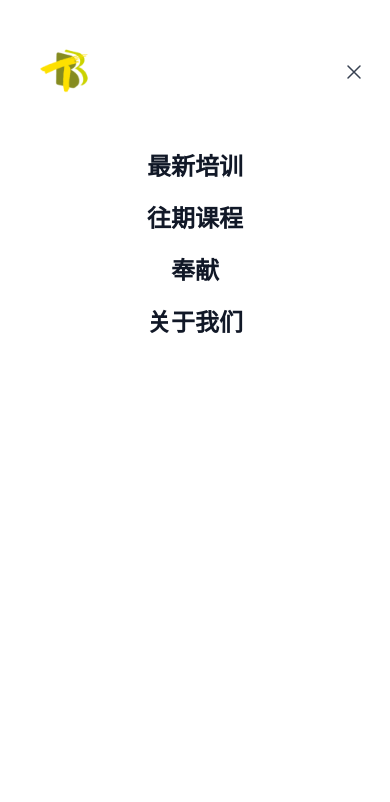
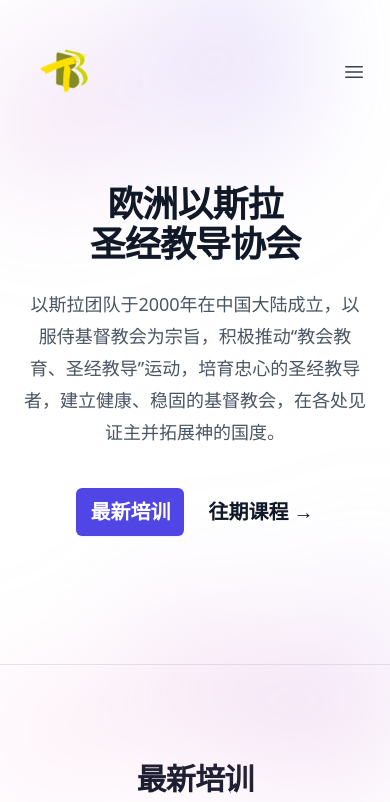
Before and after one commit to annie1kk/BTM-website, a website: page index.html in a window 390 px wide. Shown: the top 802 px of the page. Drawn offline with nearby package versions, Linux system fonts and the light colour scheme.

Commit message:
remove broken mobile viewe

```diff
--- a/index.html
+++ b/index.html
@@ -93,81 +93,7 @@
             </a> -->
           </div>
         </nav>
-        <!-- Mobile menu, show/hide based on menu open state. -->
-        <div class="lg:hidden" role="dialog" aria-modal="true">
-          <!-- Background backdrop, show/hide based on slide-over state. -->
-          <div class="fixed inset-0 z-50"></div>
-          <div
-            class="fixed inset-y-0 right-0 z-50 w-full overflow-y-auto bg-white px-6 py-6 sm:max-w-sm sm:ring-1 sm:ring-gray-900/10"
-          >
-            <div class="flex items-center justify-between">
-              <a href="#" class="-m-1.5 p-1.5">
-                <span class="sr-only">Your Company</span>
-                <img class="h-24 w-auto" src="assets/logo.png" alt="" />
-              </a>
-              <button
-                type="button"
-                class="-m-2.5 rounded-md p-2.5 text-gray-700"
-              >
-                <span class="sr-only">Close menu</span>
-                <svg
-                  class="h-6 w-6"
-                  fill="none"
-                  viewBox="0 0 24 24"
-                  stroke-width="1.5"
-                  stroke="currentColor"
-                  aria-hidden="true"
-                  data-slot="icon"
-                >
-                  <path
-                    stroke-linecap="round"
-                    stroke-linejoin="round"
-                    d="M6 18 18 6M6 6l12 12"
-                  />
-                </svg>
-              </button>
-            </div>
-            <div class="mt-6 flow-root">
-              <div class="-my-6 divide-y divide-gray-500/10">
-                <div class="space-y-2 py-6">
-                  <a
-                    href="#now"
-                    class="-mx-3 block rounded-lg px-3 py-2 text-2xl font-semibold leading-7 text-gray-900 hover:bg-gray-50"
-                  >
-                    最新培训
-                  </a>
-                  <a
-                    href="#past"
-                    class="-mx-3 block rounded-lg px-3 py-2 text-2xl font-semibold leading-7 text-gray-900 hover:bg-gray-50"
-                  >
-                    往期课程
-                  </a>
-                  <a
-                    href="#donation"
-                    class="-mx-3 block rounded-lg px-3 py-2 text-2xl font-semibold leading-7 text-gray-900 hover:bg-gray-50"
-                  >
-                    奉献
-                  </a>
-                  <a
-                    href="#contact"
-                    class="-mx-3 block rounded-lg px-3 py-2 text-2xl font-semibold leading-7 text-gray-900 hover:bg-gray-50"
-                  >
-                    关于我们
-                  </a>
-                </div>
-                <!-- <div class="py-6">
-                  <a
-                    href="#"
-                    class="-mx-3 block rounded-lg px-3 py-2.5 text-base font-semibold leading-7 text-gray-900 hover:bg-gray-50"
-                  >
-                    Log in
-                  </a>
-                </div> -->
-              </div>
-            </div>
-          </div>
-        </div>
-      </header>
+        </header>
 
       <div class="relative isolate px-6 pt-14 lg:px-8">
         <div
```
